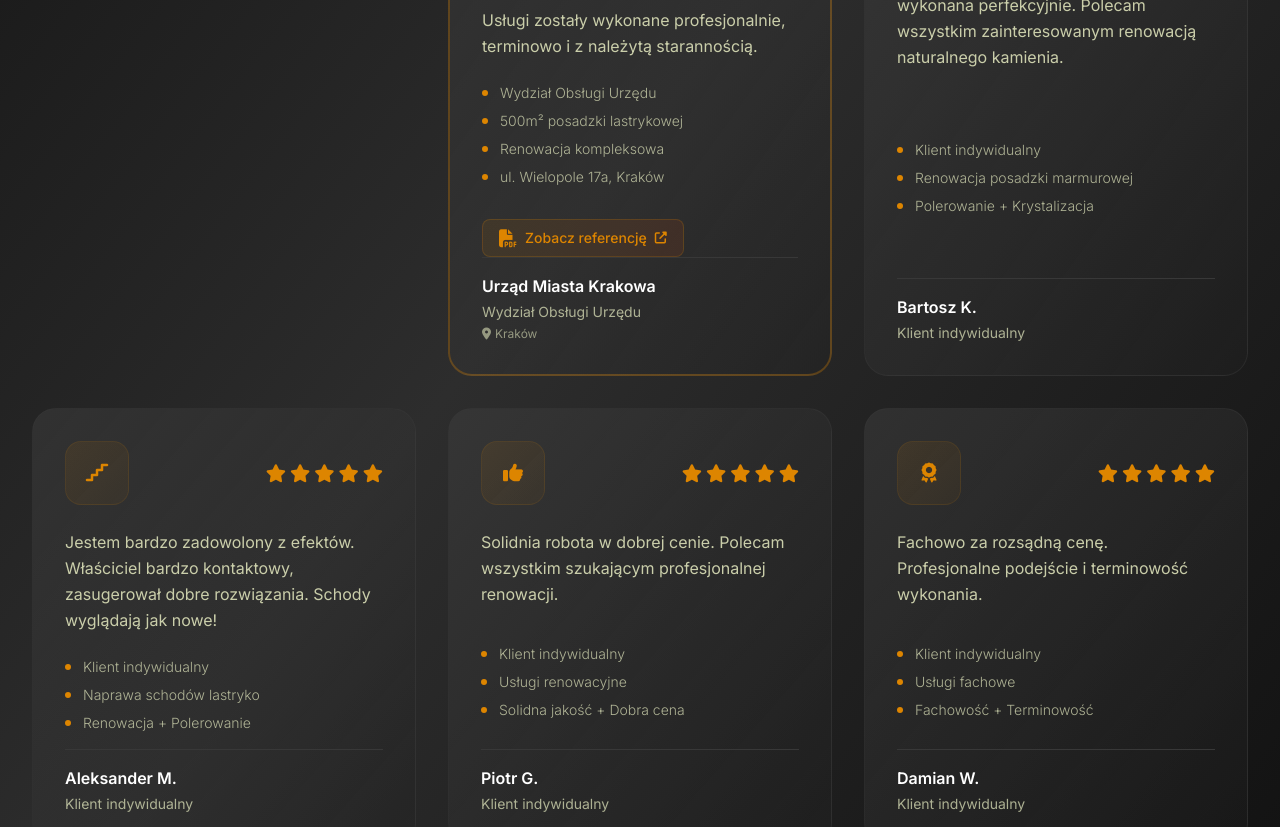
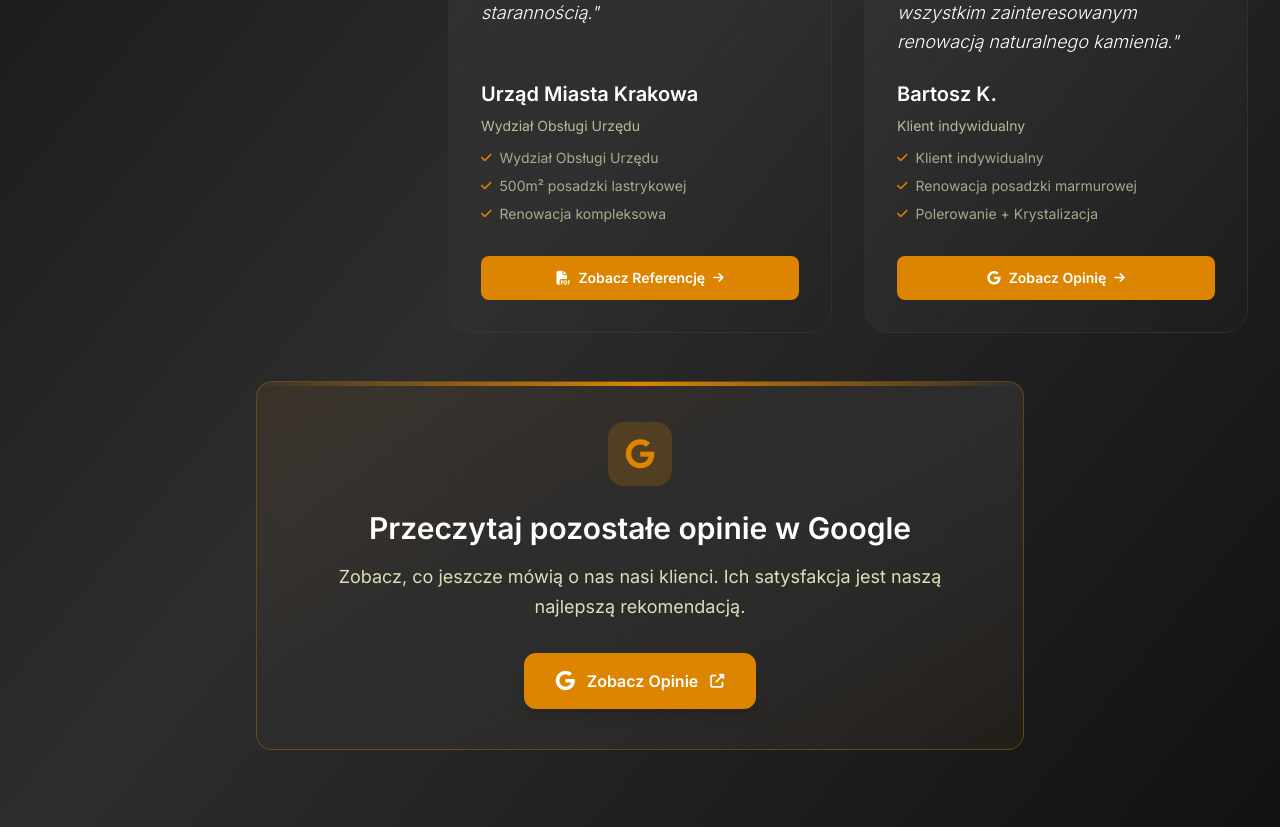
Before and after one commit to wiktorj137/renkonstone, a React (Vite) app in the folder renkonstone/: page / in a window 1280 px wide. Shown: the part 6080-6907 px from the top of the page. Built offline with nearby package versions, Linux system fonts and the light colour scheme; the HTML template or start-up script is replaced by a standard one.

Commit message:
references

```diff
--- a/renkonstone/src/constants/data.ts
+++ b/renkonstone/src/constants/data.ts
@@ -63,11 +63,10 @@ export const testimonials: Testimonial[] = [
     featured: true,
     details: [
       'Państwowe Zbiory Sztuki',
-      '200m² posadzki marmurowej',
-      'Polerowanie + Krystalizacja',
-      'Budynek nr 5 na Wawelu'
+      'Budynek nr 5 na Wawelu',
+      '200m² posadzki marmurowej'
     ],
-    pdfLink: 'assets/documents/Zamek_Wawel.PDF'
+    pdfLink: '/assets/documents/Zamek_Wawel.PDF'
   },
   {
     id: 2,
@@ -82,10 +81,9 @@ export const testimonials: Testimonial[] = [
     details: [
       'Wydział Obsługi Urzędu',
       '500m² posadzki lastrykowej',
-      'Renowacja kompleksowa',
-      'ul. Wielopole 17a, Kraków'
+      'Renowacja kompleksowa'
     ],
-    pdfLink: 'assets/documents/Wielopole.pdf'
+    pdfLink: '/assets/documents/Wielopole.pdf'
   },
   {
     id: 3,
@@ -100,52 +98,8 @@ export const testimonials: Testimonial[] = [
       'Klient indywidualny',
       'Renowacja posadzki marmurowej',
       'Polerowanie + Krystalizacja'
-    ]
-  },
-  {
-    id: 4,
-    name: 'Aleksander M.',
-    company: 'Klient indywidualny',
-    location: '',
-    icon: 'fa-stairs',
-    text: 'Jestem bardzo zadowolony z efektów. Właściciel bardzo kontaktowy, zasugerował dobre rozwiązania. Schody wyglądają jak nowe!',
-    shortText: 'Jestem bardzo zadowolony z efektów. Właściciel bardzo kontaktowy, zasugerował dobre rozwiązania. Schody wyglądają jak nowe!',
-    rating: 5,
-    details: [
-      'Klient indywidualny',
-      'Naprawa schodów lastryko',
-      'Renowacja + Polerowanie'
-    ]
-  },
-  {
-    id: 5,
-    name: 'Piotr G.',
-    company: 'Klient indywidualny',
-    location: '',
-    icon: 'fa-thumbs-up',
-    text: 'Solidnia robota w dobrej cenie. Polecam wszystkim szukającym profesjonalnej renowacji.',
-    shortText: 'Solidnia robota w dobrej cenie. Polecam wszystkim szukającym profesjonalnej renowacji.',
-    rating: 5,
-    details: [
-      'Klient indywidualny',
-      'Usługi renowacyjne',
-      'Solidna jakość + Dobra cena'
-    ]
-  },
-  {
-    id: 6,
-    name: 'Damian W.',
-    company: 'Klient indywidualny',
-    location: '',
-    icon: 'fa-award',
-    text: 'Fachowo za rozsądną cenę. Profesjonalne podejście i terminowość wykonania.',
-    shortText: 'Fachowo za rozsądną cenę. Profesjonalne podejście i terminowość wykonania.',
-    rating: 5,
-    details: [
-      'Klient indywidualny',
-      'Usługi fachowe',
-      'Fachowość + Terminowość'
-    ]
+    ],
+    pdfLink: 'https://share.google/PV8IyesIg5IZJhWGW'
   },
 ];
 
--- a/renkonstone/src/sections/TestimonialsSection.tsx
+++ b/renkonstone/src/sections/TestimonialsSection.tsx
@@ -9,102 +9,63 @@ interface TestimonialCardProps {
 }
 
 const TestimonialCard: React.FC<TestimonialCardProps> = ({ testimonial }) => {
-  const [expanded, setExpanded] = useState(false);
-  const needsExpand = testimonial.text.length > testimonial.shortText.length;
-
   return (
     <Card
-      hover={testimonial.featured}
-      className={`p-6 md:p-8 h-full flex flex-col ${
-        testimonial.featured
-          ? 'border-2 border-renkon-orange/30 bg-gradient-to-br from-renkon-dark-3 to-renkon-dark-2'
-          : ''
-      }`}
+      hover
+      className="p-6 md:p-8 h-full flex flex-col bg-gradient-to-br from-renkon-dark-3 to-renkon-dark-2 border-renkon-dark-4"
     >
-      {testimonial.featured && (
-        <div className="mb-4 inline-flex items-center space-x-2 bg-renkon-orange/20 text-renkon-orange px-3 py-1 rounded-full text-xs font-semibold self-start">
-          <i className="fas fa-star" />
-          <span>Wyróżniona opinia</span>
-        </div>
-      )}
-
-      {/* Icon and Rating */}
-      <div className="flex items-center justify-between mb-6">
-        {testimonial.icon && (
-          <div className="w-12 h-12 md:w-16 md:h-16 bg-gradient-to-br from-renkon-orange/10 to-renkon-orange/5 rounded-2xl flex items-center justify-center border border-renkon-orange/10">
-            <i className={`fas ${testimonial.icon} text-renkon-orange text-lg md:text-xl`} />
-          </div>
-        )}
-        {/* Rating */}
-        <div className="flex space-x-1">
-          {[...Array(testimonial.rating)].map((_, i) => (
-            <i key={i} className="fas fa-star text-renkon-orange text-sm md:text-lg" />
-          ))}
-        </div>
+      {/* Quote Icon */}
+      <div className="mb-6">
+        <i className="fas fa-quote-left text-3xl md:text-4xl text-renkon-orange/30" />
       </div>
 
       {/* Testimonial Text */}
-      <p className="text-renkon-beige/90 leading-relaxed mb-6 flex-grow text-sm md:text-base">
-        {expanded ? testimonial.text : testimonial.shortText}
+      <p className="text-base md:text-lg text-white leading-relaxed mb-6 flex-grow font-light italic">
+        "{testimonial.text}"
       </p>
+
+      {/* Author Info */}
+      <div className="mb-4">
+        <h5 className="text-lg md:text-xl font-semibold text-white mb-2">{testimonial.name}</h5>
+        <p className="text-sm text-renkon-beige/80 mb-3">{testimonial.company}</p>
 
         {/* Details List */}
         {testimonial.details && (
-        <ul className="space-y-2 text-xs md:text-sm text-renkon-beige/75 mb-4 flex-grow">
+          <ul className="space-y-2 text-sm text-renkon-beige/70 mb-4">
             {testimonial.details.map((detail, index) => (
-            <li key={index} className="flex items-center space-x-3">
-              <div className="w-1.5 h-1.5 bg-renkon-orange rounded-full flex-shrink-0"></div>
-              <span className="font-light">{detail}</span>
+              <li key={index} className="flex items-center space-x-2">
+                <i className="fas fa-check text-renkon-orange text-xs" />
+                <span>{detail}</span>
               </li>
             ))}
           </ul>
         )}
+      </div>
 
       {/* PDF Link Button */}
       {testimonial.pdfLink && (
-        <div className="mt-auto pt-4">
+        <div className="mt-auto">
           <a
             href={testimonial.pdfLink}
             target="_blank"
             rel="noopener noreferrer"
-            className="inline-flex items-center space-x-2 bg-gradient-to-r from-renkon-orange/10 to-orange-600/10 hover:from-renkon-orange/20 hover:to-orange-600/20 text-renkon-orange hover:text-orange-600 px-3 md:px-4 py-2 rounded-lg border border-renkon-orange/20 hover:border-renkon-orange/40 transition-all duration-300 text-xs md:text-sm font-medium group"
+            className="inline-flex items-center justify-center space-x-2 w-full bg-renkon-orange hover:bg-orange-600 text-white px-4 py-3 rounded-lg transition-all duration-300 text-sm font-semibold group"
           >
-            <i className="fas fa-file-pdf text-sm md:text-lg group-hover:scale-110 transition-transform duration-300"></i>
-            <span>Zobacz referencję</span>
-            <i className="fas fa-external-link-alt text-xs group-hover:translate-x-1 transition-transform duration-300"></i>
+            {testimonial.pdfLink.includes('google') ? (
+              <>
+                <i className="fab fa-google group-hover:scale-110 transition-transform duration-300"></i>
+                <span>Zobacz Opinię</span>
+              </>
+            ) : (
+              <>
+                <i className="fas fa-file-pdf group-hover:scale-110 transition-transform duration-300"></i>
+                <span>Zobacz Referencję</span>
+              </>
+            )}
+            <i className="fas fa-arrow-right text-xs group-hover:translate-x-1 transition-transform duration-300"></i>
           </a>
         </div>
       )}
-
-      {/* Expand Button */}
-      {needsExpand && (
-        <button
-          onClick={() => setExpanded(!expanded)}
-          className="text-renkon-orange hover:text-orange-400 text-sm font-medium mb-4 self-start transition-colors"
-        >
-          {expanded ? (
-            <>
-              Pokaż mniej <i className="fas fa-chevron-up ml-1" />
-            </>
-          ) : (
-            <>
-              Pokaż więcej <i className="fas fa-chevron-down ml-1" />
-            </>
-          )}
-        </button>
-      )}
-
-      {/* Author Info */}
-      <div className="pt-4 border-t border-renkon-dark-5">
-        <h5 className="text-white font-semibold mb-1">{testimonial.name}</h5>
-        <p className="text-sm text-renkon-beige/75">{testimonial.company}</p>
-        {testimonial.location && (
-          <p className="text-xs text-renkon-beige/60 mt-1">
-            <i className="fas fa-map-marker-alt mr-1" />
-            {testimonial.location}
-          </p>
-        )}
-      </div>
     </Card>
   );
 };
@@ -188,11 +149,11 @@ export const TestimonialsSection: React.FC = () => {
               Referencje <span className="text-renkon-orange font-medium">Klientów</span>
             </>
           }
-          subtitle="Zobacz, co mówią o nas nasi klienci - od prywatnych inwestorów po największe instytucje"
+          subtitle="Opinie naszych zadowolonych klientów o jakości wykonanych usług. Każdy projekt to historia sukcesu i zaufania."
         />
 
         {isDesktop ? (
-          <div className="grid grid-cols-1 md:grid-cols-2 lg:grid-cols-3 gap-6 lg:gap-8">
+          <div className="grid grid-cols-1 md:grid-cols-2 lg:grid-cols-3 gap-6 lg:gap-8 mb-12">
             {testimonials.map((testimonial, index) => (
               <div key={testimonial.id} className="animate-fade-in" style={{ animationDelay: `${index * 100}ms` }}>
                 <TestimonialCard testimonial={testimonial} />
@@ -200,8 +161,42 @@ export const TestimonialsSection: React.FC = () => {
             ))}
           </div>
         ) : (
+          <div className="mb-12">
             <TestimonialsCarousel />
+          </div>
         )}
+
+        {/* Google Reviews CTA */}
+        <div className="max-w-3xl mx-auto">
+          <div className="relative p-8 md:p-10 rounded-2xl bg-gradient-to-br from-renkon-orange/10 via-renkon-dark-2 to-renkon-orange/5 border border-renkon-orange/30 text-center">
+            <div className="absolute top-0 left-0 w-full h-1 bg-gradient-to-r from-transparent via-renkon-orange to-transparent" />
+
+            <div className="flex items-center justify-center mb-6">
+              <div className="w-16 h-16 bg-renkon-orange/20 rounded-2xl flex items-center justify-center">
+                <i className="fab fa-google text-renkon-orange text-3xl" />
+              </div>
+            </div>
+
+            <h3 className="text-2xl md:text-3xl font-semibold text-white mb-4">
+              Przeczytaj pozostałe opinie w Google
+            </h3>
+
+            <p className="text-base md:text-lg text-renkon-beige mb-8 leading-relaxed">
+              Zobacz, co jeszcze mówią o nas nasi klienci. Ich satysfakcja jest naszą najlepszą rekomendacją.
+            </p>
+
+            <a
+              href="https://share.google/Cb3nwU8ytIxrLxpqP"
+              target="_blank"
+              rel="noopener noreferrer"
+              className="inline-flex items-center space-x-3 bg-renkon-orange hover:bg-orange-600 text-white px-8 py-4 rounded-xl transition-all duration-300 text-base font-semibold shadow-lg hover:shadow-xl hover:scale-105 group"
+            >
+              <i className="fab fa-google text-xl" />
+              <span>Zobacz Opinie</span>
+              <i className="fas fa-external-link-alt text-sm group-hover:translate-x-1 transition-transform duration-300" />
+            </a>
+          </div>
+        </div>
       </div>
     </Section>
   );
```
Also changed, not shown: 2 other files (tests, documents, lock files or other folders). Lines whose indentation alone changed are shown as unchanged.
